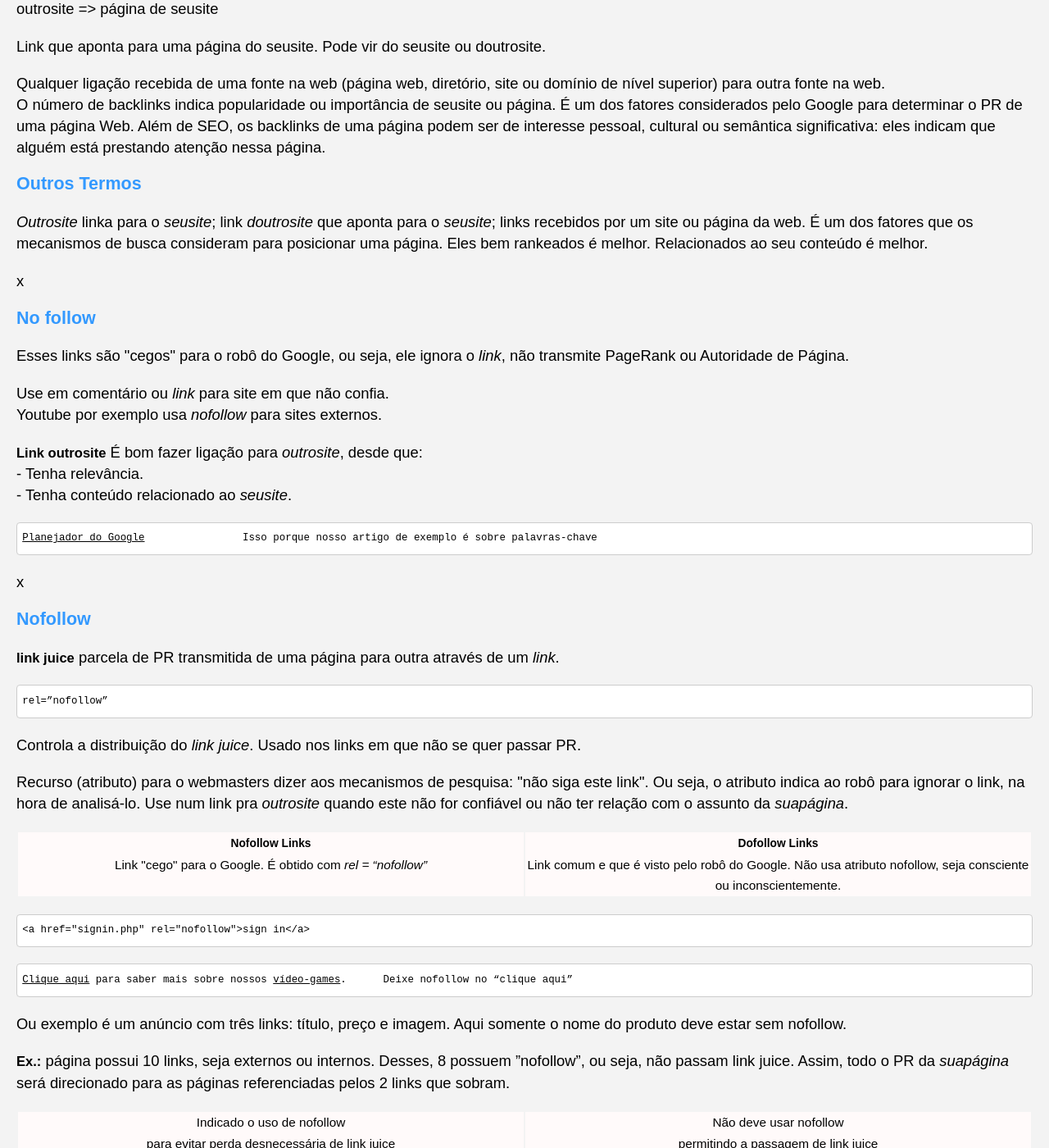
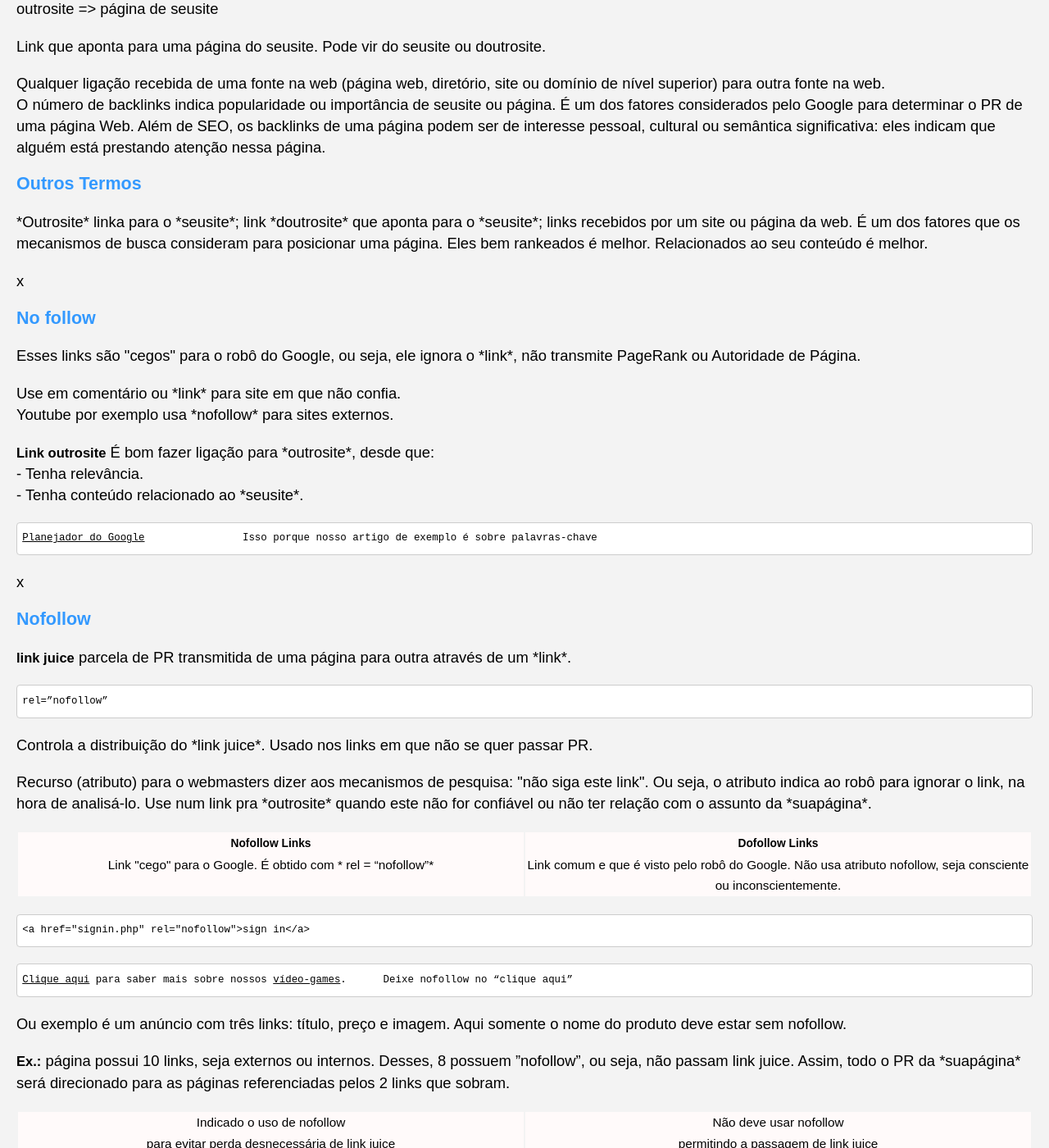
Before and after one commit to Joesynth/joesynth.github.io, a Jekyll site: the page built from _posts/2021-05-26-seo-on-page.md, in a window 1280 px wide and 1400 px high, scrolled down 7590 px. Shown: the whole window at 82% size. Built offline with Jekyll 4.4.1, drawn with Linux system fonts in a browser that asks for light colours; some of the changed text lies outside the part shown.

Commit message:
Update 2021-05-26-seo-on-page.md

```diff
--- a/_posts/2021-05-26-seo-on-page.md
+++ b/_posts/2021-05-26-seo-on-page.md
@@ -7,24 +7,36 @@ Tutorial:
 <li>&lt;head&gt;</li>
 <li>&lt;body&gt; (conteúdo).</li>
 </ul>
+
 <h2>Otimização On Page</h2>
+
 <p>Toda parte estrutural do site, estratégia (de SEO) dentro da programação do site. Essa arquitetura da informação junto com o conteúdo são partes importantes do SEO On Page.</p>
+
 <h6 id="title">SEO On Page está relacionado a que?</h6>
+
 <p>Escrita correta do código HTML. Ex:<br />- escolha de bom título da página,<br />- conteúdo com as principais palavras-chave, <br />- descrição resumida sobre o que cada página traz de conteúdo, <br />- descrição textual de cada imagem, <br />- url com o mesmo nome do título da página (heading tags...)</p>
 <p>Embora não seja um especialista na criação de site, usa conhecimentos básicos de programação. Ex: verifica as URLs, sitemap, tempo de carregamento do site (incluindo imagens), possíveis conteúdos duplicados, títulos repetidos, escaneabilidade dos textos...</p>
+
 <h2>SEO - Exemplo de artigo</h2>
-<pre><em><strong>como rankear um conteúdo </strong></em></pre>
+
+<pre>*<strong>como rankear um conteúdo </strong>*</pre>
+
 <h3>&lt;head&gt;</h3>
+
+
 <h6> Título, Descrição, URL, meta <strong>keywords</strong></h6>
+
 <pre>&lt;title&gt;&lt;/title&gt;
 &lt;meta name="description" content=""&gt;
 &lt;meta name="keywords" content=""&gt;
 </pre>
+
 <h6>Title &amp; Meta description</h6>
+
 <pre>&lt;title&gt;<br />&lt;meta name="" content=""&gt;</pre>
 <p><span style="color: #0000ff">Título &amp; Meta-descrição</span>.</p>
-<pre>&lt;title&gt;<em><strong>Como rankear um conteúdo</strong></em> para várias palavras?&lt;/title&gt;
-&lt;meta name="description" content="Você sabe <strong><em>como rankear um conteúdo</em></strong> para várias palavras-chave diferentes ao mesmo tempo? Sim, meu caro, é possível. Clique aqui e saiba como fazer!"&gt;</pre>
+<pre>&lt;title&gt;*<strong>Como rankear um conteúdo</strong>* para várias palavras?&lt;/title&gt;
+&lt;meta name="description" content="Você sabe <strong>*como rankear um conteúdo*</strong> para várias palavras-chave diferentes ao mesmo tempo? Sim, meu caro, é possível. Clique aqui e saiba como fazer!"&gt;</pre>
 <p>São as tags mais importantes do head, e devem ser usadas juntamente.</p>
 <table width="100%">
 <tbody>
@@ -38,16 +50,18 @@ Tutorial:
 </tr>
 </tbody>
 </table>
+
 <h6>URL Amigável</h6>
+
 <pre>/como-rankear-um-conteúdo        Note que é a palavra-chave</pre>
-<p>Uma página é um arquivo. Como aparece para o usuário em seu navegador, pode interferir direta ou indiretamente no posicionamento de <em>seusite</em>, inclusive o impacto em social media que ela pode ter.<br /><strong>Separação de palavras</strong> Use <em>dash</em> se preciso.<br /><strong>Cedilha, acento...</strong> Não use.<br /><strong>URL Amigável</strong> URL cheia de números (como aqueles de banco de dados) também não são amigáveis ao usuário e podem gerar dúvida na hora de compartilhar. Servidores Apache podem transformar esses números e letras estranhas em algo amigável.</p>
+<p>Uma página é um arquivo. Como aparece para o usuário em seu navegador, pode interferir direta ou indiretamente no posicionamento de *seusite*, inclusive o impacto em social media que ela pode ter.<br /><strong>Separação de palavras</strong> Use *dash* se preciso.<br /><strong>Cedilha, acento...</strong> Não use.<br /><strong>URL Amigável</strong> URL cheia de números (como aqueles de banco de dados) também não são amigáveis ao usuário e podem gerar dúvida na hora de compartilhar. Servidores Apache podem transformar esses números e letras estranhas em algo amigável.</p>
 <p>Conheça cada termo duma URL:</p>
 <p><strong>Palavra-chave</strong> (uso resumido)</p>
 <table width="100%">
 <tbody>
 <tr valign="top">
 <td width="25%">
-<div align="center"><strong>title</strong><br />Deve surgir no <em>title</em> e <em>description</em>, e se possível aplique na URL também.</div>
+<div align="center"><strong>title</strong><br />Deve surgir no *title* e *description*, e se possível aplique na URL também.</div>
 </td>
 <td width="24%">
 <div align="center"><strong>meta description</strong><br />Ela deve aparecer preferencialmente mais para a esquerda.</div>
@@ -64,8 +78,12 @@ Tutorial:
 </tbody>
 </table>
 <p>⚠️  Caso mais de uma palavra-chave, elenque a mais importante e ponha na esquerda.</p>
+
 <h3>&lt;body&gt; (Conteúdo)</h3>
+
+
 <h6>Hierarquia</h6>
+
 <table width="100%">
 <tbody>
 <tr>
@@ -75,7 +93,9 @@ Tutorial:
 </tr>
 </tbody>
 </table>
+
 <h6>&lt;h1&gt; ... &lt;h6&gt;</h6>
+
 <p>Heading é título e tem relevância em mecanismos de busca.</p>
 <p><strong>h1 e h2</strong> Indicado pra título e subtítulo. <br />😁️ O h1 deve surgir apenas uma vez, afinal uma página não pode ter o título principal duas vezes.</p>
 <p>Aqui vamos nos referir a um subtítulo para o nosso exemplo:</p>
@@ -90,20 +110,24 @@ Tutorial:
   &lt;/li&gt;
 &lt;/ul&gt;
 </pre>
+
 <h3>Conteúdo: o texto</h3>
-<p>Conteúdo é o “elemento” mais importante do <em>seusite</em>. Faz <em>marketing</em> por si só; com texto, imagem, vídeo que todo mundo quer compartilhar e que traz muita informação.</p>
-<p>No texto e conforme esse contexto, pode aparecer termos <em>como rankear uma página</em>, <em>termo-chave</em>, <em>rankear</em> (aparecendo sozinha).</p>
+
+<p>Conteúdo é o “elemento” mais importante do *seusite*. Faz *marketing* por si só; com texto, imagem, vídeo que todo mundo quer compartilhar e que traz muita informação.</p>
+<p>No texto e conforme esse contexto, pode aparecer termos *como rankear uma página*, *termo-chave*, *rankear* (aparecendo sozinha).</p>
 <pre><span class="style5">&lt;p&gt;Exemplo.      👎️<br />&lt;p&gt;Exemplo.&lt;/p&gt;  👍️<br /></span></pre>
-<p><span class="style5">A <em>tag</em> parágrafo deve ser fechada para o Google entender que o texto acabou. Use não só em artigo mas também em texto de <em>e-commerce</em>, por ex.</span></p>
+<p><span class="style5">A *tag* parágrafo deve ser fechada para o Google entender que o texto acabou. Use não só em artigo mas também em texto de *e-commerce*, por ex.</span></p>
 <pre>&lt;div&gt; </pre>
-<p>Use a <em>tag</em> <em>div</em> para separar página em blocos, mas evite excesso. Evite <em>style</em> dentro delas e prefira class ou id, deixando seusite mais ágil.<br />&lt;span&gt; Usada com style para outras marcações.</p>
+<p>Use a *tag* *div* para separar página em blocos, mas evite excesso. Evite *style* dentro delas e prefira class ou id, deixando seusite mais ágil.<br />&lt;span&gt; Usada com style para outras marcações.</p>
 <pre>&lt;b&gt; ou &lt;strong&gt; (negrito) </pre>
 <p>Fortalece a palavra-chave no texto, além da sensação visual para o leitor, muito usada em jornais.</p>
+
 <h3>Conteúdo: &lt;img&gt;</h3>
+
 <pre>&lt;img src="" alt="" title="" /&gt;</pre>
-<p>O <a href="https://joesynth.wordpress.com/2019/02/11/o-robo-nosso-de-cada-dia/"><em>googlebot</em></a> não lê a imagem em si, daí a referência é o nome do arquivo de imagem. Ela deve estar dentro do contexto específico do texto. Isso fará com que ela tenha relevância.</p>
+<p>O <a href="https://joesynth.wordpress.com/2019/02/11/o-robo-nosso-de-cada-dia/">*googlebot*</a> não lê a imagem em si, daí a referência é o nome do arquivo de imagem. Ela deve estar dentro do contexto específico do texto. Isso fará com que ela tenha relevância.</p>
 <pre><strong>src=""</strong></pre>
-<p>Escreva minúsculo, sem acentos, com keywords. <br />Separação de palavras: não há regra; use <em>underline</em> ou <em>dash</em>, este é o mais comum.</p>
+<p>Escreva minúsculo, sem acentos, com keywords. <br />Separação de palavras: não há regra; use *underline* ou *dash*, este é o mais comum.</p>
 <pre><strong>alt=""</strong></pre>
 <p>Útil ao Google, deficientes visuais. Descreva a imagem no alt. Evite repetir o mesmo da img.</p>
 <pre><strong>title=""</strong></pre>
@@ -117,17 +141,23 @@ desconto-tv.jpg   👍️ Nome recomendado, por ser amigável. Palavra-chave: us
 alt="Descontos em televisores,"
 title=""
 </pre>
+
 <h6>Imagem - Exercício</h6>
+
 <p>Crie imagens e salve-as usando boas práticas. Teste palavras com acento, etc; (ou simplesmente escreva num leitor de texto).</p>
-<p>Outros conteúdos multimídia no <em>seuartigo</em>, como vídeo, é bom ter em seu artigo.</p>
+<p>Outros conteúdos multimídia no *seuartigo*, como vídeo, é bom ter em seu artigo.</p>
 <hr />
+
 <h2>SEO e Link</h2>
+
+
 <h3>Atributos href e title + âncora</h3>
+
 <pre>&lt;a href="" title=""&gt;Âncora&lt;/a&gt;        </pre>
 <p>Title não é tão relevante (para mecanismo de busca, mas pro usuário pode ser). Use para dar mais informações (dicas) sobre o link (daí, não use em link que não precisa para não causar otimização demais. Não deve-se fornecer informações repetidas portanto). Não encha com palavras-chave, não duplique o título do tópico. Podemos pensar que o title cobre informações que estão faltando no texto âncora. ACESSIBILIDADE xxxx tags?<br />Âncora (texto sublinhado, parte azulada) é de importância.</p>
 <pre>&lt;a href="https://www.joesynth.wordpress.com" title="Este é um link para o blog joeSynth"&gt;JoeSynth&lt;/a&gt;</pre>
 <blockquote>
-<p>⚠️ "<em>Otimize para seus usuários, em vez de mecanismos de busca</em>" [searchenginejournal.com].</p>
+<p>⚠️ "*Otimize para seus usuários, em vez de mecanismos de busca*" [searchenginejournal.com].</p>
 </blockquote>
 <p><strong>href</strong> Com nomes chave (use dash se preciso) e nome cópia do href.</p>
 <pre>Ex:<br />&lt;a href="http://www.gcar.com/busca" title="Encontre seu carro em Goiânia"&gt;Comprar Carros em Goiânia&lt;/a&gt;  </pre>
@@ -136,55 +166,77 @@ title=""
 <p>Links internos: devem ter palavras relevantes.<br />Links externos: embora o usuário possa sair do seusite, há um lado bom, pois ⚠️ ⚠️O Google é o site que mais saímos dele a partir de links.</p>
 <p>👍️ Sua reputação também é definida por quem você linka, daí, ligue para quem tem a ver com você, ou que você confie. <br />👎️ Não ter ligação para ninguém não é bom _equivaleria a estar isolado, sem ninguém que seusite indique.</p>
 <hr />
+
 <h2>Linkagem interna</h2>
+
 <p>[Vide comentário]</p>
+
 <h6>Ciclo infinito</h6>
+
 <p>artigo A =&gt; artigo B artigo B =&gt; artigo C artigo C =&gt; artigo...</p>
 <p>Links que apontam um para o outro. Página A linka para B, B para C...<br />Interligar todos os posts é importantíssimo para passar relevância por todo seusite.</p>
+
 <h6>Artigo importante</h6>
+
 <p>página principal =&gt; artigo importante<br />artigo A =&gt; artigo importante<br />artigo B =&gt; artigo importante</p>
 <p>Vários links apontando para um artigo. Ou seja, o artigo importante recebe link logo na página principal do seusite, e irá ter mais links noutras áreas do site. É melhor ter vários.<br />Caso use um "Clique Aqui" associe-o no texto com palavra-chave.</p>
+
 <h6>Internal Link</h6>
+
 <p><span style="color: #0000ff">Link Interno</span>.</p>
 <p>seusite =&gt; seusite</p>
 <p>página principal =&gt; artigo A<br />página principal =&gt; artigo B<br />página principal =&gt; artigo C</p>
 <p>Seusite aponta para seusite. A maioria é de navegação, e é bom ter. Pagina inicial do seusite é a mais relevante, e passa relevância pra outras páginas do seusite. Assim, link de post na inicial passa relevância dela para o post.</p>
+
 <h6>Outbound Link</h6>
+
 <p><span style="color: #0000ff">Link de Saída</span>.</p>
 <p>seusite =&gt; outrosite</p>
 <p>Link do seusite apontando pra outrosite.</p>
+
 <h6>External Link</h6>
+
 <p><span style="color: #0000ff">Link Externo</span>.</p>
 <p>seusite =&gt; outrosite (ou outrosite =&gt; seusite)</p>
 <p>Link do seusite para outrosite, e vice-versa.<br />Normalmente quem trabalha com SEO considera como Backlinks.</p>
 <p>Link para site de "peso", como Wikipedia, Globo...</p>
+
 <h6>Inbound Link</h6>
+
 <p>Link de Entrada.</p>
 <p>outrosite =&gt; seusite</p>
 <p>Link doutrosite apontando para o seusite. Alguns chamam de “link externo”.</p>
+
 <h6>Backlink</h6>
+
 <p>seusite =&gt; página de seusite<br />ou<br />outrosite =&gt; página de seusite</p>
 <p>Link que aponta para uma página do seusite. Pode vir do seusite ou doutrosite.</p>
 <p>Qualquer ligação recebida de uma fonte na web (página web, diretório, site ou domínio de nível superior) para outra fonte na web.<br />O número de backlinks indica popularidade ou importância de seusite ou página. É um dos fatores considerados pelo Google para determinar o PR de uma página Web. Além de SEO, os backlinks de uma página podem ser de interesse pessoal, cultural ou semântica significativa: eles indicam que alguém está prestando atenção nessa página.</p>
+
 <h3>Outros Termos</h3>
-<p><em>Outrosite</em> linka para o <em>seusite</em>; link <em>doutrosite</em> que aponta para o <em>seusite</em>; links recebidos por um site ou página da web. É um dos fatores que os mecanismos de busca consideram para posicionar uma página. Eles bem rankeados é melhor. Relacionados ao seu conteúdo é melhor.</p>
+
+<p>*Outrosite* linka para o *seusite*; link *doutrosite* que aponta para o *seusite*; links recebidos por um site ou página da web. É um dos fatores que os mecanismos de busca consideram para posicionar uma página. Eles bem rankeados é melhor. Relacionados ao seu conteúdo é melhor.</p>
 <p>x</p>
+
 <h3>No follow</h3>
-<p>Esses links são "cegos" para o robô do Google, ou seja, ele ignora o <em>link</em>, não transmite PageRank ou Autoridade de Página.</p>
-<p>Use em comentário ou <em>link</em> para site em que não confia.<br />Youtube por exemplo usa <em>nofollow</em> para sites externos.</p>
-<p><strong>Link outrosite</strong> É bom fazer ligação para <em>outrosite</em>, desde que: <br />- Tenha relevância.<br />- Tenha conteúdo relacionado ao <em>seusite</em>.</p>
+
+<p>Esses links são "cegos" para o robô do Google, ou seja, ele ignora o *link*, não transmite PageRank ou Autoridade de Página.</p>
+<p>Use em comentário ou *link* para site em que não confia.<br />Youtube por exemplo usa *nofollow* para sites externos.</p>
+<p><strong>Link outrosite</strong> É bom fazer ligação para *outrosite*, desde que: <br />- Tenha relevância.<br />- Tenha conteúdo relacionado ao *seusite*.</p>
 <pre><u>Planejador do Google</u>                Isso porque nosso artigo de exemplo é sobre palavras-chave</pre>
 <p>x</p>
+
 <h3>Nofollow</h3>
-<p><strong>link juice</strong> parcela de PR transmitida de uma página para outra através de um <em>link</em>.</p>
+
+<p><strong>link juice</strong> parcela de PR transmitida de uma página para outra através de um *link*.</p>
 <pre>rel=”nofollow” </pre>
-<p>Controla a distribuição do <em>link juice</em>. Usado nos links em que não se quer passar PR.</p>
-<p>Recurso (atributo) para o webmasters dizer aos mecanismos de pesquisa: "não siga este link". Ou seja, o atributo indica ao robô para ignorar o link, na hora de analisá-lo. Use num link pra <em>outrosite</em> quando este não for confiável ou não ter relação com o assunto da <em>suapágina</em>.</p>
+<p>Controla a distribuição do *link juice*. Usado nos links em que não se quer passar PR.</p>
+<p>Recurso (atributo) para o webmasters dizer aos mecanismos de pesquisa: "não siga este link". Ou seja, o atributo indica ao robô para ignorar o link, na hora de analisá-lo. Use num link pra *outrosite* quando este não for confiável ou não ter relação com o assunto da *suapágina*.</p>
 <table width="100%">
 <tbody>
 <tr valign="top">
 <td width="50%">
-<div align="center"><strong>Nofollow Links</strong> <br />Link "cego" para o Google. É obtido com <em> rel = “nofollow”</em></div>
+<div align="center"><strong>Nofollow Links</strong> <br />Link "cego" para o Google. É obtido com * rel = “nofollow”*</div>
 </td>
 <td width="50%">
 <div align="center"><strong>Dofollow Links</strong> <br />Link comum e que é visto pelo robô do Google. Não usa atributo nofollow, seja consciente ou inconscientemente.</div>
@@ -196,7 +248,7 @@ title=""
 </pre>
 <pre><u>Clique aqui</u> para saber mais sobre nossos <u>vídeo-games</u>.      Deixe nofollow no “clique aqui”</pre>
 <p>Ou exemplo é um anúncio com três links: título, preço e imagem. Aqui somente o nome do produto deve estar sem nofollow.</p>
-<p><strong>Ex.:</strong> página possui 10 links, seja externos ou internos. Desses, 8 possuem ”nofollow”, ou seja, não passam link juice. Assim, todo o PR da <em>suapágina</em> será direcionado para as páginas referenciadas pelos 2 links que sobram.</p>
+<p><strong>Ex.:</strong> página possui 10 links, seja externos ou internos. Desses, 8 possuem ”nofollow”, ou seja, não passam link juice. Assim, todo o PR da *suapágina* será direcionado para as páginas referenciadas pelos 2 links que sobram.</p>
 <table width="100%">
 <tbody>
 <tr valign="top">
```
